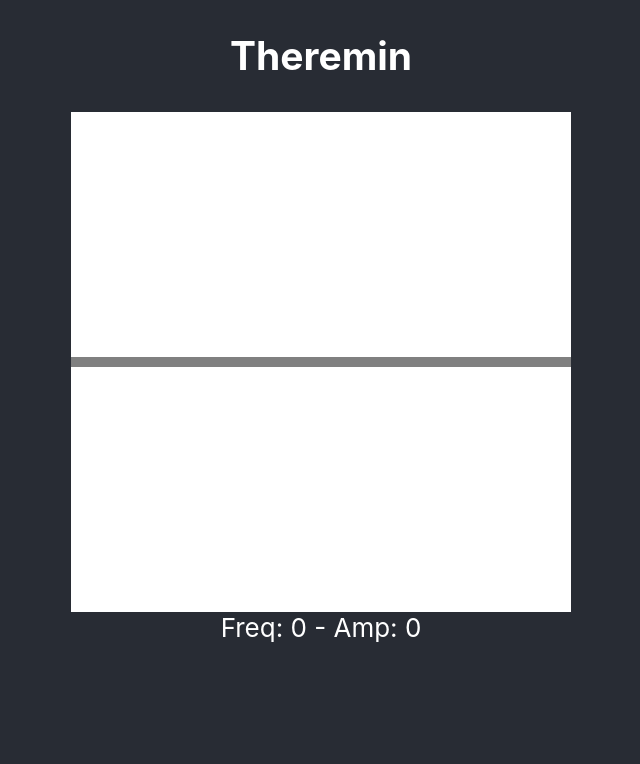
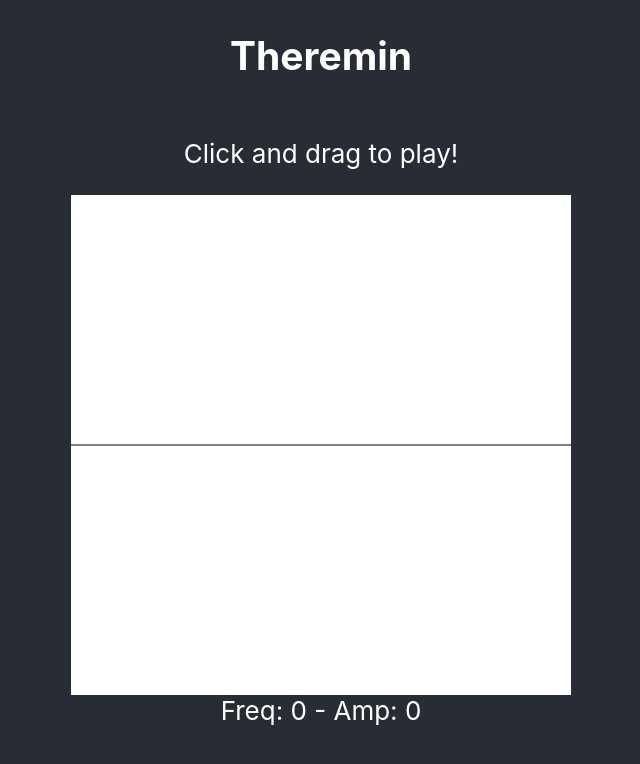
Before and after one commit to jangeroo/theremin, a React (Create React App) app: page / in a window 1280 px wide. Shown: the top 764 px of the page, without its empty margins (319-959 px from the left). Built offline with nearby package versions, Linux system fonts and the light colour scheme.

Commit message:
Added instructions and shrank the BaseLine

```diff
--- a/src/App.js
+++ b/src/App.js
@@ -7,6 +7,7 @@ export default class App extends Component {
     return (
       <div className="App">
         <h2>Theremin</h2>
+        <p>Click and drag to play!</p>
         <Theremin />
       </div>
     );
--- a/src/BaseLine.js
+++ b/src/BaseLine.js
@@ -1,5 +1,5 @@
 const BaseLine = (props) => {
-  const thickness = 10;
+  const thickness = 2;
   const baseLineStyle = {
     position: "relative",
     height: thickness,
```
